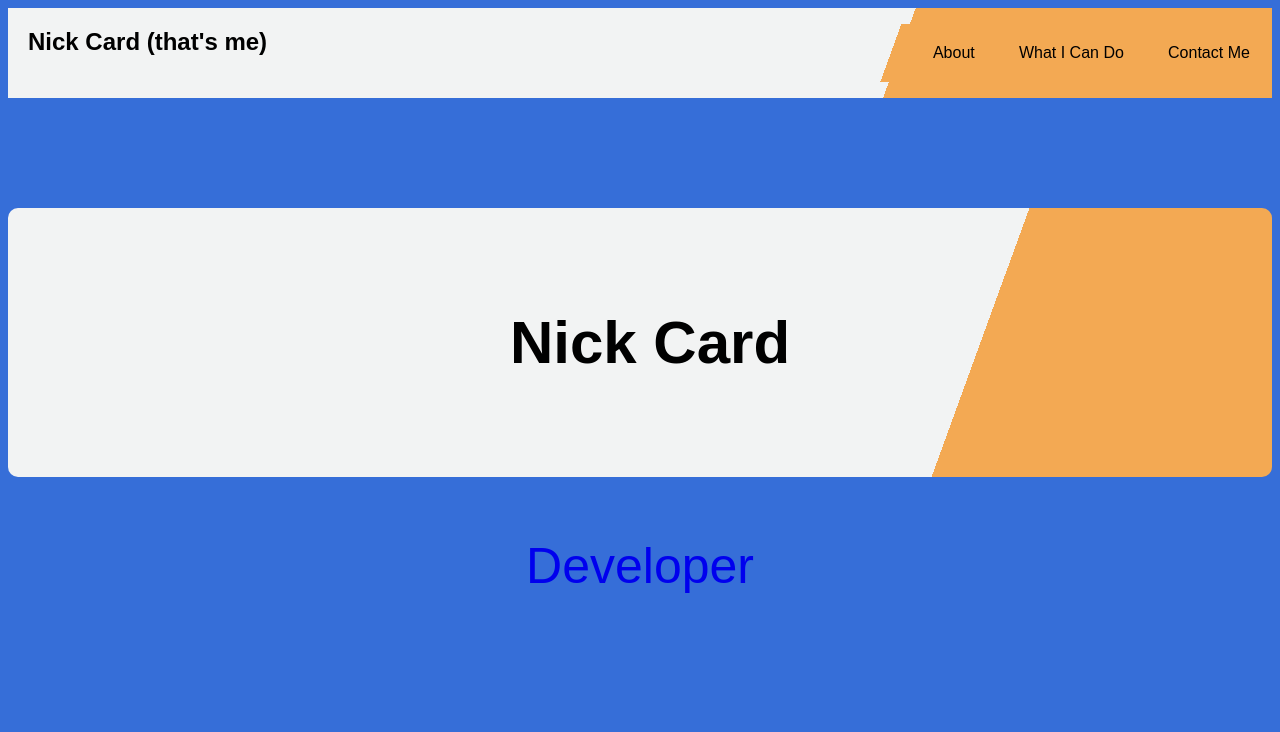
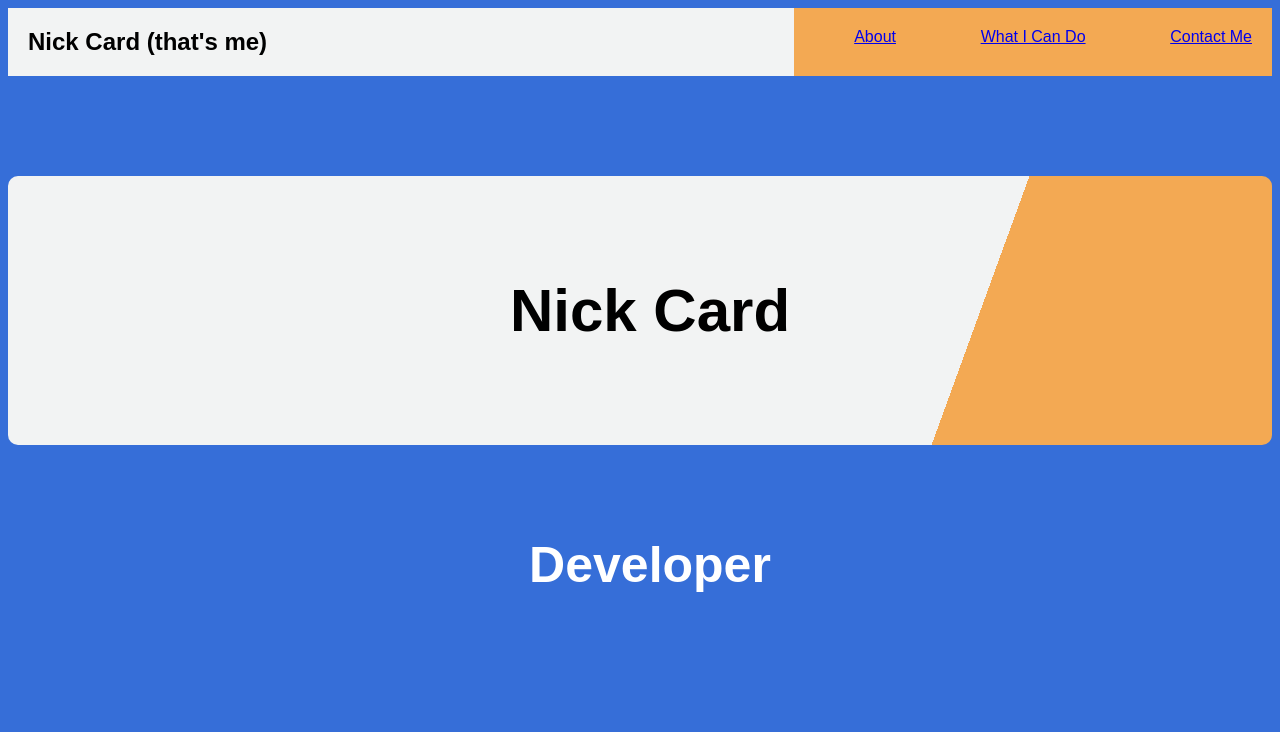
Before and after one commit to jpochetedmead/PKCRY.github.io, a website: page index.html in a window 1280 px wide. Shown: the top 732 px of the page. Drawn offline with Linux system fonts and the light colour scheme.

Commit message:
Final Product I really Hope

```diff
--- a/actual.css
+++ b/actual.css
@@ -21,23 +21,32 @@ h1{
 
 /*Nav Bar*/
 nav{
+text-decoration: none;
 display: flex;
-background: linear-gradient(110deg, #f2f3f3 70%, #f3a953 40%);
+background: #f2f3f3;
+position: sticky;
+top: 0px;
+margin: 0px;
 }
 
 .nav-list{
     display: flex;
     flex-direction: row;
-    width: 30%;
-    justify-content: space-around;
-    background-color: #f3a953;
-    background: linear-gradient(110deg, #f2f3f3 7.2%, #f3a953 5%);
+    width: 40%;
+    justify-content: space-between;
+    background-color: #f2f3f3;
+    background: #f3a953;
     list-style: none;
+    text-decoration: none;
+    color: inherit;
+    margin: 0px;
     }
 
 .nav-parts{
     background-color: #f3a953;
     padding: 20px;
+    text-decoration: none;
+    color: black;
 
 }
 
@@ -79,6 +88,8 @@ background: linear-gradient(110deg, #f2f3f3 70%, #f3a953 40%);
     font-size: 50px;
     text-decoration: none;
     align-self: center;
+    background: none;
+    color: white;
 }
 
 
@@ -205,6 +216,7 @@ background: linear-gradient(110deg, #f2f3f3 70%, #f3a953 40%);
     margin-top: 0px;
     padding: 30px;
     border-radius: 6px;
+    text-decoration: none;
 }
 
 .individual-pics, .individual-pics-1 {
@@ -212,7 +224,13 @@ background: linear-gradient(110deg, #f2f3f3 70%, #f3a953 40%);
     flex-wrap: wrap;
     justify-content: space-between;
     align-items: space-between;
-    border: 10px solid #366ed8;
+
+}
+
+.insta{
+    display: flex;
+    justify-content: center;
+    text-decoration: none;
 }
 
 
@@ -229,9 +247,7 @@ background: linear-gradient(110deg, #f2f3f3 70%, #f3a953 40%);
     width: 50%;
 
 }
-.photography{
 
-}
 
 /* For the projects.html */
  .project {
@@ -313,3 +329,10 @@ background: linear-gradient(110deg, #f2f3f3 70%, #f3a953 40%);
     padding: 5%;
     border-radius: 10px;
 }
+
+@media only screen and (max-width: 900px){
+
+    .phoenix-pic{
+        width: 300px;
+    }
+}
--- a/index.html
+++ b/index.html
@@ -11,25 +11,25 @@
       <nav>
         <h2 class="nav-header">Nick Card (that's me)</h2>
         <ul class="nav-list">
-          <li class="nav-parts">About</li>
-          <li class="nav-parts">What I Can Do</li>
-          <li class="nav-parts">Contact Me</li>
+          <li class="nav-parts"><a href="#about" >About</a></li>
+          <li class="nav-parts"><a href="#what-i-can-do" >What I Can Do</a></li>
+          <li class="nav-parts"><a href="#contact-me">Contact Me</a></li>
         </ul>
       </nav>
 
 
       <!--What i can do section-->
-      <section class="image">
+
           <article class="index">
               <h1 class="name">Nick Card</h1>
-              <a class="intro" href="#">Developer</a>
+              <h1 class="intro">Developer</h1>
           </article>
-            </section>
+
 
 
       <!--About Me-->
 
-      <h1 class="about-header">About Me</h1>
+      <h1 id="about" class="about-header">About Me</h1>
       <section class="about-intro">
       <section class="main-pic">
       <img class="me" src="Pictures/IMG_2714.jpg" alt="Picture of nick card">
@@ -39,6 +39,9 @@
       <p class="about-text">I have many interests like the rest of you. I like to take pictures and play Super Smash Bros. Competativly. I also like to run and watch movies. Before I get asked a bunch of times, my favorite movie is anything iwth Leonardo Dicaprio in it just because I like the movies he decides to be a part of.</p>
       </section>
       </section>
+
+
+
 
       <article class="smash-bros">
         <h1>Smash Brothers</h1>
@@ -76,7 +79,7 @@
 
           <section class="photo-pics">
             <div class="first-set">
-            <img class="individual-pics" src="Pictures/_NAC5221_levels.jpg" alt="brother amoungst the trees">
+            <img class="individual-pics" src="Pictures/_NAC4783_levels_hue_select_selectinverse_converttobw.jpg" alt="red bird">
             <img class="individual-pics" src="Pictures/21A37A97-2C64-4A49-97D5-78F4747361F5.jpg" alt="dad with his camera">
             <img class="individual-pics" src="Pictures/294285B9-E167-4FFA-827C-494FB47FF962.jpg" alt="brother on a tree">
             <img class="individual-pics" src="Pictures/IMG_1606.jpg" alt="mahogany dragon">
@@ -92,14 +95,14 @@
             <img class="individual-pics" src="Pictures/IMG_0751.PNG" alt="boy walking amoung the trees">
           </div>
           </section>
-          <p class="photo-text">If you want to see some more you can follow my photography instagram is <a href="https://www.instagram.com/n_card_photography/?hl=en">n_card_photography</a></p>
+          <p class="photo-text">If you want to see some more you can follow my photography instagram is <a class="insta" href="https://www.instagram.com/n_card_photography/?hl=en">n_card_photography</a> </p>
 
         </article>
 
 
 
 <!--Beginning of the projects page-->
-          <section class="project-all">
+          <section id="what-i-can-do" class="project-all">
             <h1>What I Can Do</h1>
               <section class="project">
                 <article class="coding">
@@ -127,7 +130,7 @@
               </section>
 
               <!--Start of the contact me page-->
-              <h1>Contact Me</h1>
+              <h1 id="contact-me">Contact Me</h1>
               <p class="contact-text">If you want to Contact me about anything here's my info</p>
                 <ul class="contact-links">
                   <li class="individual-contact"><a href="https://www.facebook.com/profile.php?id=100013296796498"><img src="http://www.transparentpng.com/thumb/facebook-logo-png/background-facebook-logo-5.png" alt="facebook"></a></li>
```
